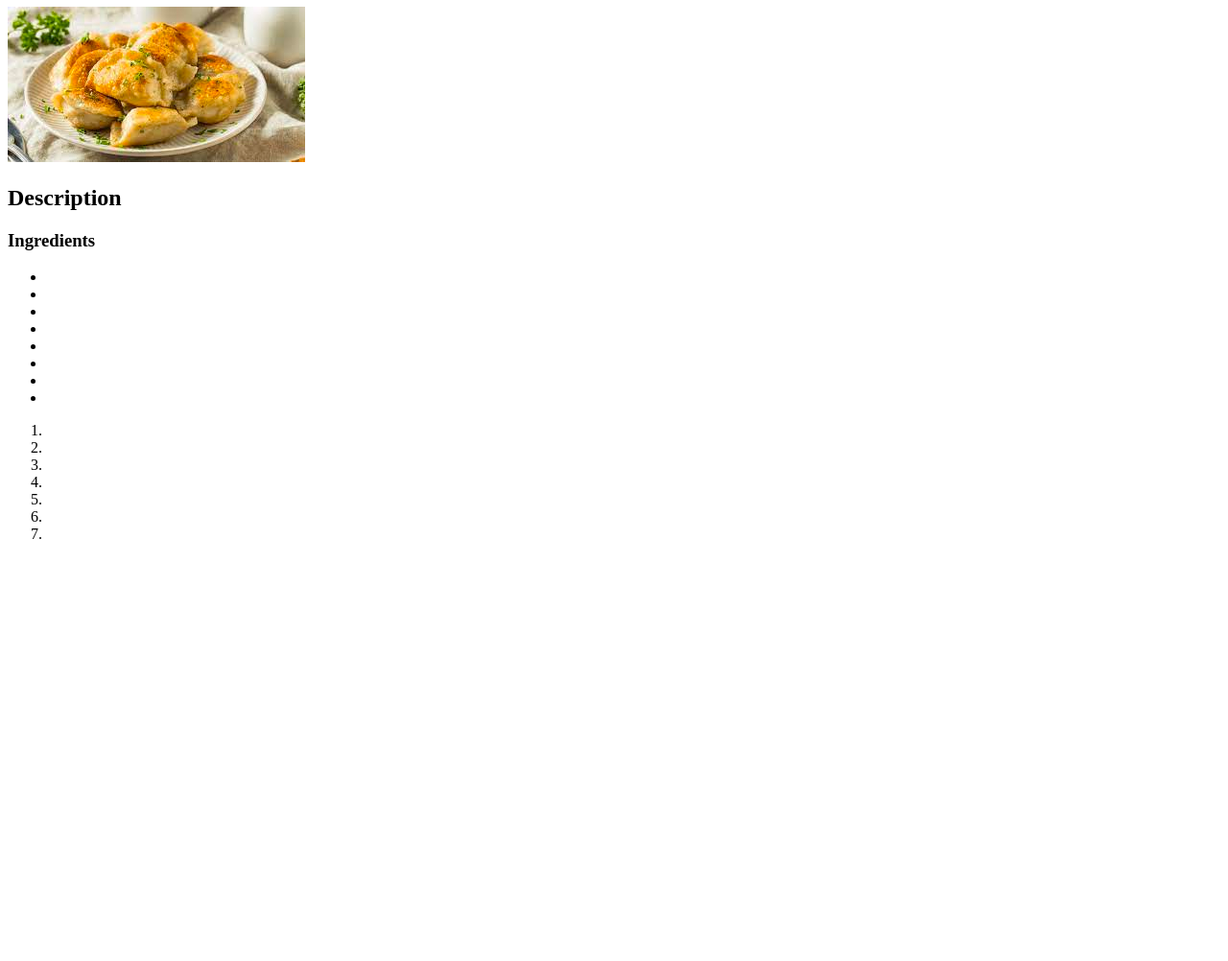
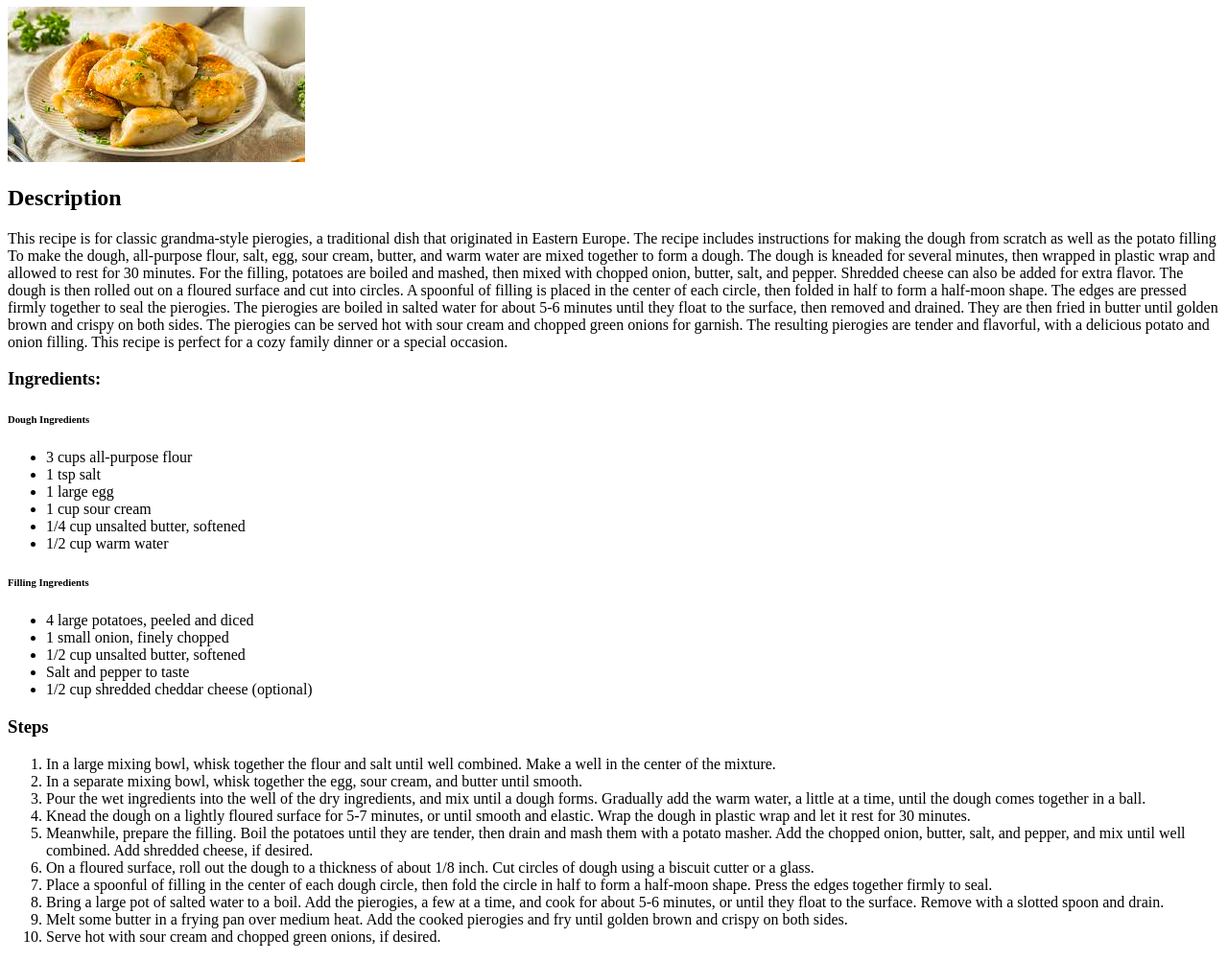
Before and after one commit to nicko584/odin-recipes, a plain HTML site: page recipes/perogies.html in a window 1280 px wide. Shown: the part 73-1075 px from the top of the page at 96% size. Before the commit the page ends 800 px from the top, so only its background shows below. Drawn offline with Linux system fonts and the light colour scheme.

Commit message:
Finised inserting ingredients, description, and steps into the waffle and pierogie recipes, I am finshed with the project.

```diff
--- a/recipes/perogies.html
+++ b/recipes/perogies.html
@@ -7,31 +7,50 @@
     <title>Document</title>
 </head>
 <body>
-    <h1>Perogies</h1>
+    <h1>Pierogies</h1>
 
     <img src="perogies.png" alt="a plate full of grandmas perogies">
     <h2>Description</h2>
-    <p></p>
-    <h3>Ingredients</h3>
+    <p>
+        This recipe is for classic grandma-style pierogies, a traditional dish that originated in Eastern Europe. The recipe includes instructions for making the dough from scratch as well as the potato filling
+        To make the dough, all-purpose flour, salt, egg, sour cream, butter, and warm water are mixed together to form a dough. The dough is kneaded for several minutes, then wrapped in plastic wrap and allowed to rest for 30 minutes.
+        For the filling, potatoes are boiled and mashed, then mixed with chopped onion, butter, salt, and pepper. Shredded cheese can also be added for extra flavor.
+        The dough is then rolled out on a floured surface and cut into circles. A spoonful of filling is placed in the center of each circle, then folded in half to form a half-moon shape. The edges are pressed firmly together to seal the pierogies.
+        The pierogies are boiled in salted water for about 5-6 minutes until they float to the surface, then removed and drained. They are then fried in butter until golden brown and crispy on both sides.
+        The pierogies can be served hot with sour cream and chopped green onions for garnish. The resulting pierogies are tender and flavorful, with a delicious potato and onion filling. This recipe is perfect for a cozy family dinner or a special occasion.</p>
+    <h3>Ingredients:</h3>
+
+    <h6>Dough Ingredients</h6>
     <ul>
-        <li></li>
-        <li></li>
-        <li></li>
-        <li></li>
-        <li></li>
-        <li></li>
-        <li></li>
-        <li></li>
+        <li>3 cups all-purpose flour</li>
+        <li>1 tsp salt</li>
+        <li>1 large egg</li>
+        <li>1 cup sour cream</li>
+        <li>1/4 cup unsalted butter, softened</li>
+        <li>1/2 cup warm water</li>
+    </ul>
+    <h6>Filling Ingredients</h6>
+    <ul>
+        <li>4 large potatoes, peeled and diced</li>
+        <li>1 small onion, finely chopped</li>
+        <li>1/2 cup unsalted butter, softened</li>
+        <li>Salt and pepper to taste</li>
+        <li>1/2 cup shredded cheddar cheese (optional)</li>
+    </ul>
+    <h3>Steps</h3>
+    <ol>
+        <li>In a large mixing bowl, whisk together the flour and salt until well combined. Make a well in the center of the mixture.</li>
+        <li>In a separate mixing bowl, whisk together the egg, sour cream, and butter until smooth.</li>
+        <li>Pour the wet ingredients into the well of the dry ingredients, and mix until a dough forms. Gradually add the warm water, a little at a time, until the dough comes together in a ball.</li>
+        <li>Knead the dough on a lightly floured surface for 5-7 minutes, or until smooth and elastic. Wrap the dough in plastic wrap and let it rest for 30 minutes.</li>
+        <li>Meanwhile, prepare the filling. Boil the potatoes until they are tender, then drain and mash them with a potato masher. Add the chopped onion, butter, salt, and pepper, and mix until well combined. Add shredded cheese, if desired.</li>
+        <li>On a floured surface, roll out the dough to a thickness of about 1/8 inch. Cut circles of dough using a biscuit cutter or a glass.</li>
+        <li>Place a spoonful of filling in the center of each dough circle, then fold the circle in half to form a half-moon shape. Press the edges together firmly to seal.</li>
+        <li>Bring a large pot of salted water to a boil. Add the pierogies, a few at a time, and cook for about 5-6 minutes, or until they float to the surface. Remove with a slotted spoon and drain.</li>
+        <li>Melt some butter in a frying pan over medium heat. Add the cooked pierogies and fry until golden brown and crispy on both sides.</li>
+        <li>Serve hot with sour cream and chopped green onions, if desired.
+        </li>
 
-    </ul>
-    <ol>
-        <li></li>
-        <li></li>
-        <li></li>
-        <li></li>
-        <li></li>
-        <li></li>
-        <li></li>
     </ol>
 </body>
 </html>
```
Also changed, not shown: index.html (+2 -0 lines), recipes/waffles.html (+21 -16 lines).
